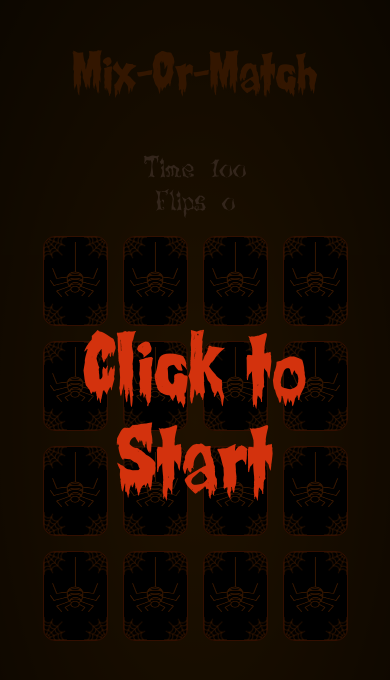
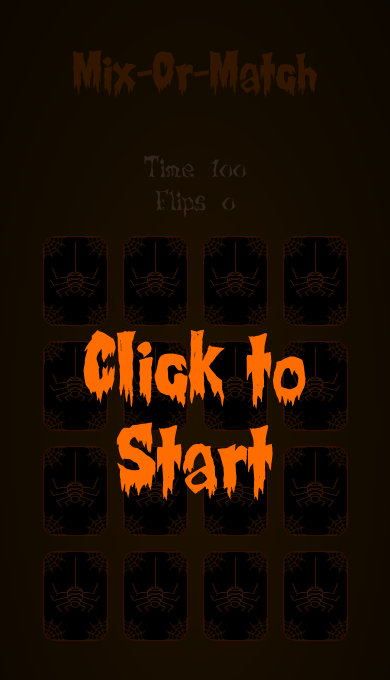
Before and after one commit to Stark-developer01/Card-Matching-Game, a plain HTML site: page index.html in a window 390 px wide. Drawn offline with Linux system fonts and the light colour scheme; files whose address does not match are found by name.

Commit message:
lastlastone

```diff
--- a/style.css
+++ b/style.css
@@ -285,7 +285,7 @@ body {
     justify-content: center;
     align-items: center;
     z-index: 100;
-    color: #d3320d;
+    color: #ff6d00;
     font-family: Creepy, serif;
     text-align: center;
   }
```
